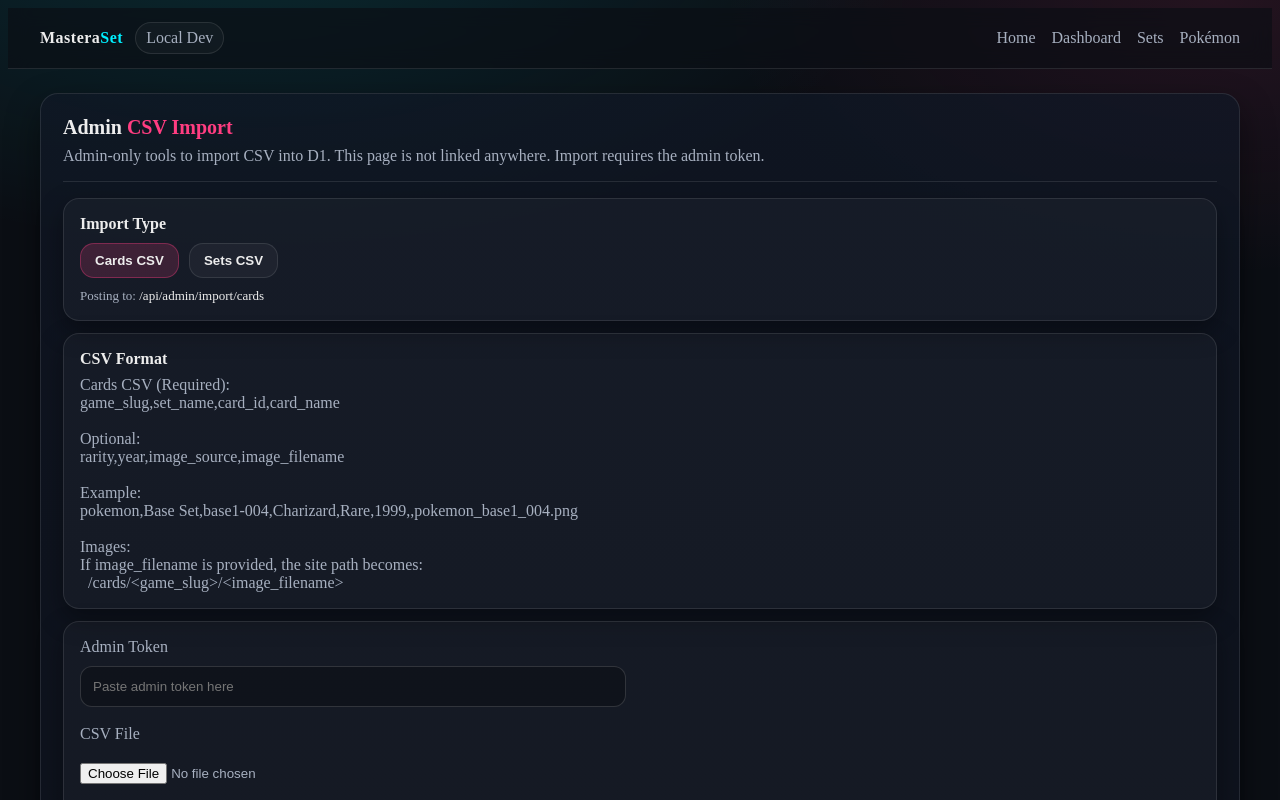
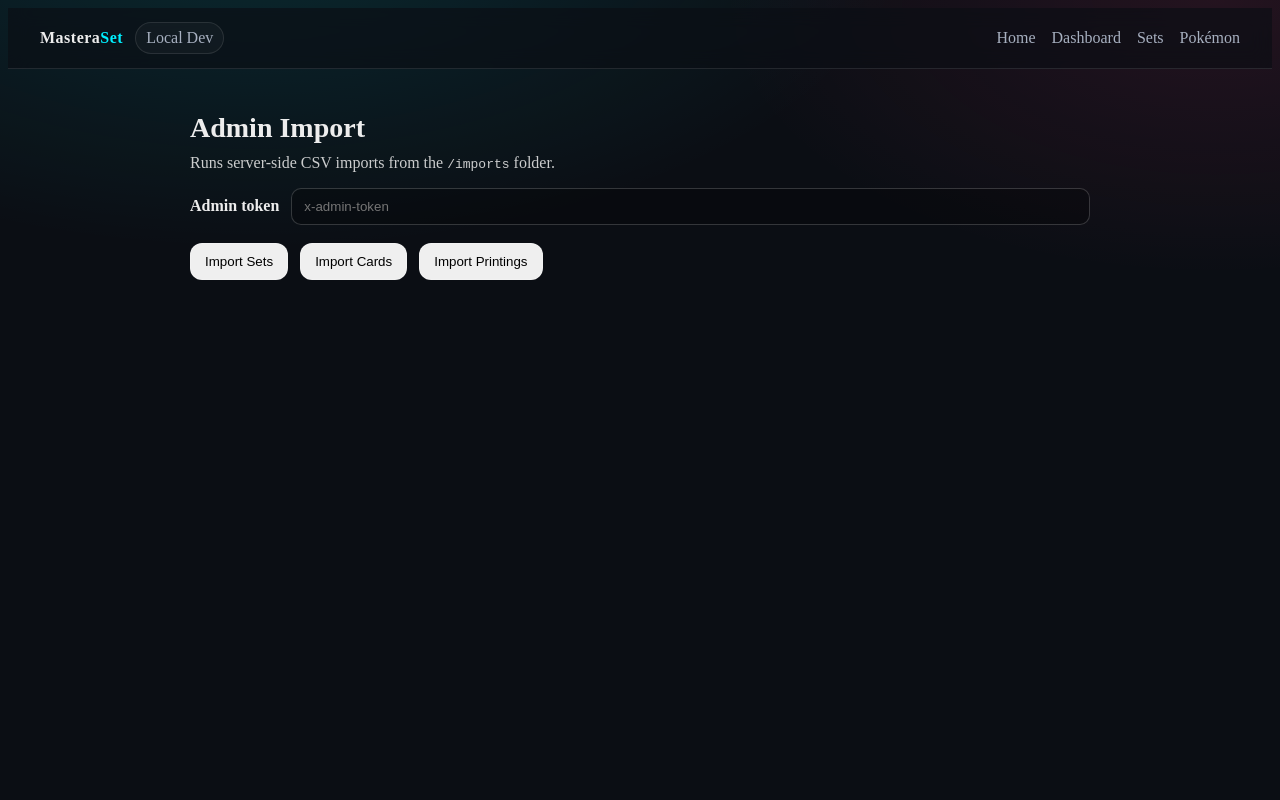
Before and after one commit to Dreckt/Masteraset, a Next.js app: page /admin/import in a window 1280 px wide. Shown: the top 800 px of the page. Built offline with nearby package versions, Linux system fonts and the light colour scheme.

Commit message:
fix: type-safe admin import client response parsing

```diff
--- a/app/admin/import/AdminImportClient.tsx
+++ b/app/admin/import/AdminImportClient.tsx
@@ -1,175 +1,123 @@
 "use client";
 
-import { useMemo, useState } from "react";
+import { useState } from "react";
 
-type ImportType = "sets" | "cards";
+type ImportJson = {
+  ok?: boolean;
+  error?: string;
+  upserts?: number;
+  detail?: string;
+};
+
+async function safeJson(res: Response): Promise<ImportJson> {
+  try {
+    const j = (await res.json()) as unknown;
+    if (j && typeof j === "object") return j as ImportJson;
+    return {};
+  } catch {
+    return {};
+  }
+}
 
 export default function AdminImportClient() {
-  const [importType, setImportType] = useState<ImportType>("cards");
+  const [adminToken, setAdminToken] = useState("");
+  const [busy, setBusy] = useState(false);
 
-  const endpoint = useMemo(() => {
-    return importType === "sets" ? "/api/admin/import/sets" : "/api/admin/import/cards";
-  }, [importType]);
+  async function runImport(kind: "sets" | "cards" | "printings") {
+    setBusy(true);
+    try {
+      const res = await fetch(`/api/admin/import/${kind}`, {
+        method: "POST",
+        headers: {
+          "content-type": "application/json",
+          ...(adminToken ? { "x-admin-token": adminToken } : {}),
+        },
+        // Server route reads CSV from /imports/*.csv, so no body required.
+        body: JSON.stringify({}),
+      });
 
-  const formatHelp = useMemo(() => {
-    if (importType === "sets") {
-      return `Sets CSV (Required):
-game_slug,id,name
+      const j = await safeJson(res);
 
-Optional:
-code,release_date,total_cards,default_language
+      if (!res.ok) {
+        const msg = j.error || j.detail || String(res.status);
+        alert(`Import failed: ${msg}`);
+        return;
+      }
 
-Example:
-pokemon,base1,Base Set,base1,1999-01-09,102,en
-
-Note:
-game_slug must match games.slug (pokemon, weiss, mtg, lorcana, one-piece).`;
+      alert(`Import OK. Upserts: ${j.upserts ?? "?"}`);
+    } catch (err: any) {
+      alert(`Import failed: ${String(err?.message || err)}`);
+    } finally {
+      setBusy(false);
     }
-    return `Cards CSV (Required):
-game_slug,set_name,card_id,card_name
-
-Optional:
-rarity,year,image_source,image_filename
-
-Example:
-pokemon,Base Set,base1-004,Charizard,Rare,1999,,pokemon_base1_004.png
-
-Images:
-If image_filename is provided, the site path becomes:
-  /cards/<game_slug>/<image_filename>`;
-  }, [importType]);
+  }
 
   return (
-    <div className="ms-container">
-      <div className="ms-panel" style={{ padding: 22 }}>
-        <div className="ms-h2">
-          Admin <span className="ms-accent-pink">CSV Import</span>
-        </div>
+    <div style={{ maxWidth: 900, margin: "0 auto", padding: 24 }}>
+      <h1 style={{ fontSize: 28, fontWeight: 800, marginBottom: 10 }}>Admin Import</h1>
 
-        <div className="ms-muted" style={{ marginTop: 8, maxWidth: 860 }}>
-          Admin-only tools to import CSV into D1. This page is not linked anywhere. Import requires the admin token.
-        </div>
+      <p style={{ opacity: 0.85, marginTop: 0 }}>
+        Runs server-side CSV imports from the <code>/imports</code> folder.
+      </p>
 
-        <div className="ms-divider" style={{ marginTop: 16, marginBottom: 16 }} />
+      <div style={{ display: "flex", gap: 12, alignItems: "center", marginTop: 14 }}>
+        <label style={{ fontWeight: 600 }}>Admin token</label>
+        <input
+          value={adminToken}
+          onChange={(e) => setAdminToken(e.target.value)}
+          placeholder="x-admin-token"
+          style={{
+            flex: 1,
+            padding: "10px 12px",
+            borderRadius: 10,
+            border: "1px solid rgba(255,255,255,0.18)",
+            background: "rgba(0,0,0,0.25)",
+          }}
+        />
+      </div>
 
-        {/* Import type selector */}
-        <div className="ms-card" style={{ padding: 16, display: "grid", gap: 10 }}>
-          <div style={{ fontWeight: 800 }}>Import Type</div>
+      <div style={{ display: "flex", gap: 12, marginTop: 18, flexWrap: "wrap" }}>
+        <button
+          onClick={() => runImport("sets")}
+          disabled={busy}
+          style={{
+            padding: "10px 14px",
+            borderRadius: 12,
+            border: "1px solid rgba(255,255,255,0.18)",
+            cursor: busy ? "not-allowed" : "pointer",
+          }}
+        >
+          Import Sets
+        </button>
 
-          <div style={{ display: "flex", gap: 10, flexWrap: "wrap" }}>
-            <button
-              type="button"
-              className={`ms-btn ${importType === "cards" ? "ms-btn-pink" : "ms-btn-ghost"}`}
-              onClick={() => setImportType("cards")}
-            >
-              Cards CSV
-            </button>
+        <button
+          onClick={() => runImport("cards")}
+          disabled={busy}
+          style={{
+            padding: "10px 14px",
+            borderRadius: 12,
+            border: "1px solid rgba(255,255,255,0.18)",
+            cursor: busy ? "not-allowed" : "pointer",
+          }}
+        >
+          Import Cards
+        </button>
 
-            <button
-              type="button"
-              className={`ms-btn ${importType === "sets" ? "ms-btn-pink" : "ms-btn-ghost"}`}
-              onClick={() => setImportType("sets")}
-            >
-              Sets CSV
-            </button>
-          </div>
+        <button
+          onClick={() => runImport("printings")}
+          disabled={busy}
+          style={{
+            padding: "10px 14px",
+            borderRadius: 12,
+            border: "1px solid rgba(255,255,255,0.18)",
+            cursor: busy ? "not-allowed" : "pointer",
+          }}
+        >
+          Import Printings
+        </button>
+      </div>
 
-          <div className="ms-muted" style={{ fontSize: 13 }}>
-            Posting to: <span style={{ color: "var(--ms-text)" }}>{endpoint}</span>
-          </div>
-        </div>
-
-        <div style={{ height: 12 }} />
-
-        {/* Format instructions */}
-        <div className="ms-card" style={{ padding: 16 }}>
-          <div style={{ fontWeight: 800, marginBottom: 8 }}>CSV Format</div>
-          <div className="ms-muted" style={{ whiteSpace: "pre-wrap" }}>
-            {formatHelp}
-          </div>
-        </div>
-
-        <div style={{ height: 12 }} />
-
-        {/* Upload form */}
-        <div className="ms-card" style={{ padding: 16 }}>
-          <form
-            onSubmit={async (e) => {
-              e.preventDefault();
-
-              const form = e.currentTarget as HTMLFormElement;
-              const tokenInput = form.querySelector<HTMLInputElement>('input[name="token"]');
-              const fileInput = form.querySelector<HTMLInputElement>('input[name="file"]');
-
-              const token = tokenInput?.value?.trim() || "";
-              const file = fileInput?.files?.[0];
-
-              if (!token) return alert("Enter admin token");
-              if (!file) return alert("Choose a CSV file");
-
-              const text = await file.text();
-
-              const res = await fetch(endpoint, {
-                method: "POST",
-                headers: {
-                  "content-type": "text/csv",
-                  "x-admin-token": token,
-                },
-                body: text,
-              });
-
-              const j = await res.json().catch(() => ({}));
-
-              if (!res.ok) return alert(`Import failed: ${j?.error || res.status}`);
-
-              alert(`Import OK. Upserts: ${j?.upserts ?? "?"}`);
-            }}
-          >
-            <div style={{ display: "grid", gap: 10, maxWidth: 520 }}>
-              <label className="ms-muted">Admin Token</label>
-              <input
-                name="token"
-                type="password"
-                placeholder="Paste admin token here"
-                style={{
-                  width: "100%",
-                  padding: "12px 12px",
-                  borderRadius: 12,
-                  border: "1px solid rgba(255,255,255,0.14)",
-                  background: "rgba(0,0,0,0.25)",
-                  color: "var(--ms-text)",
-                }}
-              />
-
-              <label className="ms-muted" style={{ marginTop: 8 }}>
-                CSV File
-              </label>
-              <input
-                name="file"
-                type="file"
-                accept=".csv,text/csv"
-                style={{
-                  width: "100%",
-                  padding: "10px 0px",
-                  color: "var(--ms-muted)",
-                }}
-              />
-
-              <button className="ms-btn ms-btn-pink" type="submit" style={{ marginTop: 10 }}>
-                Import Selected CSV
-              </button>
-
-              <div className="ms-muted" style={{ fontSize: 13 }}>
-                Tip: your templates live in <code>imports/sets.csv</code> and <code>imports/cards.csv</code>
-              </div>
-            </div>
-          </form>
-        </div>
-
-        <div className="ms-muted" style={{ marginTop: 14, fontSize: 13 }}>
-          Security: not linked anywhere + requires token.
-        </div>
-      </div>
+      {busy ? <p style={{ marginTop: 14, opacity: 0.85 }}>Running import…</p> : null}
     </div>
   );
 }
```
